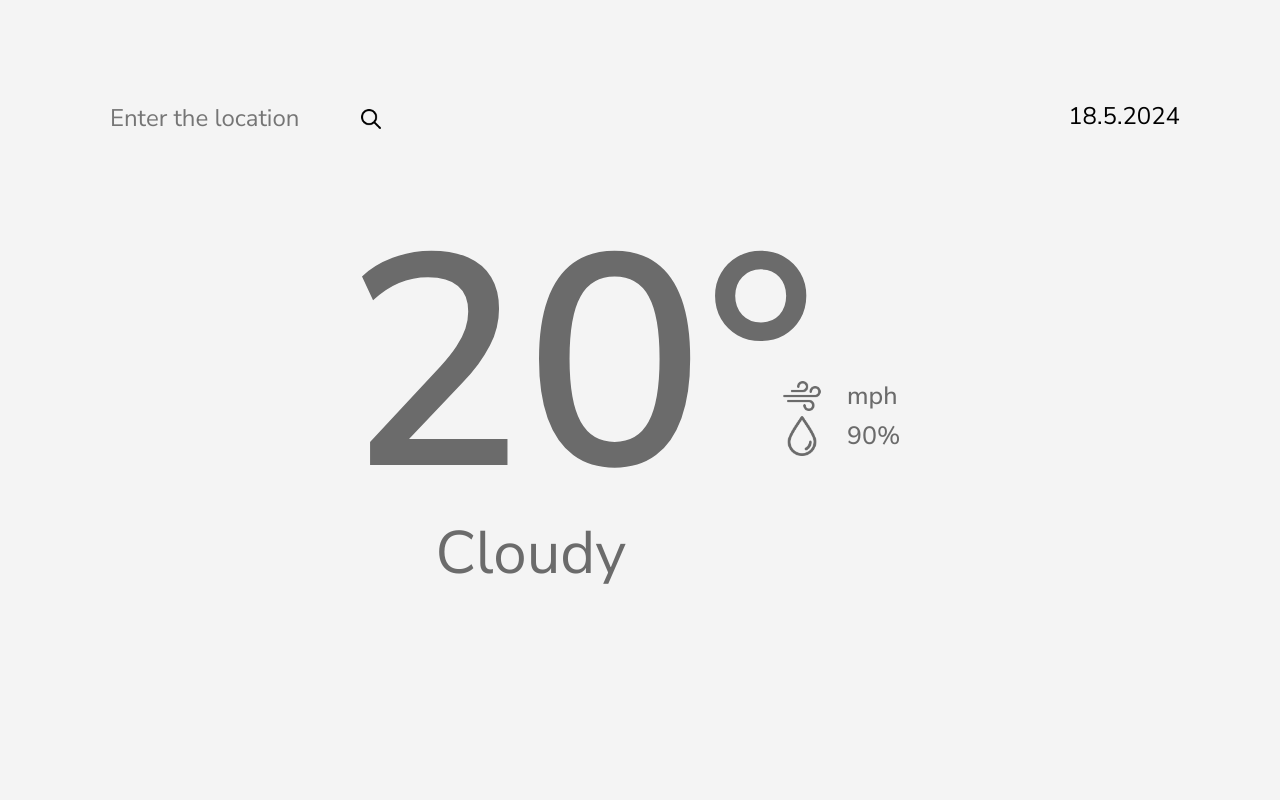
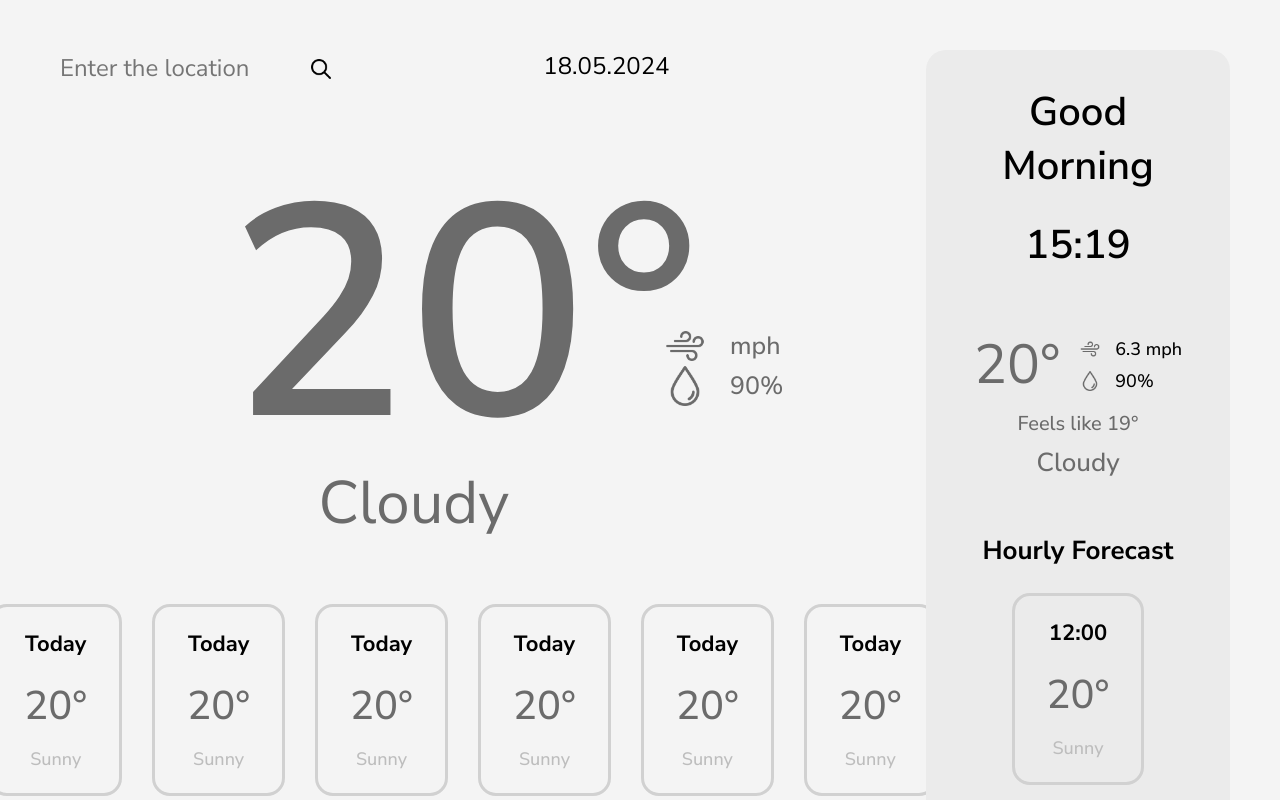
Before and after one commit to yablonya/practice-weather-app, a Next.js app: page / in a window 1280 px wide. Shown: the top 800 px of the page. Built offline with nearby package versions, Linux system fonts and the light colour scheme.

Commit message:
added details panel with hourly forecast and created custom hook for date and time

```diff
--- a/src/app/global.scss
+++ b/src/app/global.scss
@@ -6,6 +6,6 @@
 }
 
 body {
-  margin: 100px;
+  margin: 50px;
   background-color: #f4f4f4;
 }
--- a/src/app/page.js
+++ b/src/app/page.js
@@ -1,10 +1,12 @@
 import MainBlock from "@/components/main-block/MainBlock";
 import styles from "./global.scss";
+import DetailsBlock from "@/components/details-block/DetailsBlock";
 
 export default function Home() {
   return (
-    <main>
+    <main style={{display: 'flex'}}>
       <MainBlock/>
+      <DetailsBlock/>
     </main>
   );
 }
--- /dev/null
+++ b/src/components/details-block/DetailsBlock.js
@@ -0,0 +1,49 @@
+'use client'
+import React from 'react';
+import styles from './DetailsBlock.module.scss'
+import Image from "next/image";
+import TempCard from "@/components/temp-card/TempCard";
+import {dateTimeFormatting} from "@/utils";
+import useDateTime from "@/utils/useDateTime";
+
+const DetailsBlock = () => {
+  const {hours, minutes} = useDateTime();
+
+  return (
+    <div className={styles.container}>
+      <div className={styles.details}>
+        <h2>Good Morning</h2>
+        <h2>
+          {dateTimeFormatting(hours)}:{dateTimeFormatting(minutes)}
+        </h2>
+        <div className={styles.currentWeather}>
+          <div>20&deg;</div>
+          <div>
+            <div>
+              <Image src="/images/windy.png" alt="Wind" width={20} height={20}/>
+              6.3 mph
+            </div>
+            <div>
+              <Image src="/images/drop.png" alt="Drop" width={20} height={20}/>
+              90%
+            </div>
+          </div>
+        </div>
+        <div className={styles.additionalInfo}>Feels like 19&deg;</div>
+        <div className={styles.additionalInfo}>Cloudy</div>
+      </div>
+
+      <div className={styles.hourlyForecast}>
+        <h3>Hourly Forecast</h3>
+        <TempCard hour={'12:00'} temp={20} weather={'Sunny'}/>
+        <TempCard hour={'13:00'} temp={20} weather={'Sunny'}/>
+        <TempCard hour={'14:00'} temp={20} weather={'Sunny'}/>
+        <TempCard hour={'15:00'} temp={20} weather={'Sunny'}/>
+        <TempCard hour={'16:00'} temp={20} weather={'Sunny'}/>
+        <TempCard hour={'17:00'} temp={20} weather={'Sunny'}/>
+      </div>
+    </div>
+  );
+};
+
+export default DetailsBlock;
--- /dev/null
+++ b/src/components/details-block/DetailsBlock.module.scss
@@ -0,0 +1,72 @@
+.container {
+  background-color: #ebebeb;
+  width: 28%;
+  border-radius: 20px;
+  padding: 35px;
+}
+
+.details {
+  h2 {
+    margin: 0 0 25px 0;
+    text-align: center;
+    font-size: 40px;
+    font-weight: 600;
+  }
+}
+
+.currentWeather {
+  display: flex;
+  justify-content: center;
+  align-items: center;
+  gap: 20px;
+  padding-top: 30px;
+
+  & > div:first-child {
+    color: #6b6b6b;
+    font-size: 55px;
+  }
+
+  & > div:last-child {
+    display: flex;
+    flex-direction: column;
+    justify-content: center;
+    gap: 8px;
+    font-size: 18px;
+    font-weight: 500;
+    color: #000000;
+
+    div {
+      display: flex;
+      align-items: center;
+      gap: 15px;
+    }
+  }
+}
+
+.additionalInfo {
+  color: #6b6b6b;
+  text-align: center;
+  font-size: 20px;
+  margin: 8px 0;
+  font-weight: 500;
+}
+
+.additionalInfo:last-child {
+  font-size: 26px;
+}
+
+.hourlyForecast {
+  padding-top: 20px;
+  display: flex;
+  flex-wrap: wrap;
+  justify-content: center;
+  gap: 20px;
+
+  h3 {
+    font-size: 26px;
+    font-weight: 700;
+    text-align: center;
+    width: 100%;
+    margin: 25px 0 5px;
+  }
+}
--- a/src/components/main-block/MainBlock.js
+++ b/src/components/main-block/MainBlock.js
@@ -1,22 +1,17 @@
 "use client";
 
-import React, {useEffect, useState} from 'react';
+import React from 'react';
 import styles from "./MainBlock.module.scss";
 import Image from "next/image";
+import TempCard from "@/components/temp-card/TempCard";
+import {dateTimeFormatting} from "@/utils";
+import useDateTime from "@/utils/useDateTime";
 
 const MainBlock = () => {
-  const [currentDate, setCurrentDate] = useState(new Date());
-
-  useEffect(() => {
-    const timer = setInterval(() => {
-      setCurrentDate(new Date());
-    }, 1000);
-
-    return () => clearInterval(timer);
-  }, []);
+  const {day, month, year} = useDateTime();
 
   return (
-    <div>
+    <div className={styles.container}>
       <div className={styles.header}>
         <form action="#">
           <input type="search" placeholder="Enter the location" required/>
@@ -25,7 +20,7 @@ const MainBlock = () => {
           </button>
         </form>
         <p>
-          {currentDate.getDate()}.{currentDate.getMonth()}.{currentDate.getFullYear()}
+          {dateTimeFormatting(day)}.{dateTimeFormatting(month)}.{year}
         </p>
       </div>
 
@@ -46,6 +41,15 @@ const MainBlock = () => {
         </div>
       </div>
 
+      <div className={styles.weeklyForecast}>
+        <TempCard day={'Today'} temp={20} weather={'Sunny'}/>
+        <TempCard day={'Today'} temp={20} weather={'Sunny'}/>
+        <TempCard day={'Today'} temp={20} weather={'Sunny'}/>
+        <TempCard day={'Today'} temp={20} weather={'Sunny'}/>
+        <TempCard day={'Today'} temp={20} weather={'Sunny'}/>
+        <TempCard day={'Today'} temp={20} weather={'Sunny'}/>
+      </div>
+
     </div>
   );
 };
--- a/src/components/main-block/MainBlock.module.scss
+++ b/src/components/main-block/MainBlock.module.scss
@@ -1,9 +1,14 @@
+.container {
+  margin-right: 50px;
+  width: 70%;
+}
+
 .header {
   display: flex;
   justify-content: space-between;
 
   p {
-    margin: 0;
+    margin: 0 25% 0 0;
     font-size: 24px;
   }
 
@@ -46,7 +51,6 @@
         cursor: pointer;
       }
     }
-
   }
 }
 
@@ -55,7 +59,7 @@
   display: flex;
   justify-content: center;
   align-content: flex-end;
-  padding-top: 100px;
+  padding: 100px 0 0 120px;
 
   .leftBlock {
     text-align: center;
@@ -89,3 +93,10 @@
     }
   }
 }
+
+.weeklyForecast {
+  display: flex;
+  gap: 30px;
+  justify-content: center;
+  padding-top: 60px;
+}
--- /dev/null
+++ b/src/components/temp-card/TempCard.js
@@ -0,0 +1,14 @@
+import React from 'react';
+import styles from './TempCard.module.scss'
+
+const TempCard = ({day, hour, temp, weather}) => {
+  return (
+    <div className={styles.card}>
+      <h5>{day ? day : hour}</h5>
+      <div>{temp}&deg;</div>
+      <p>{weather}</p>
+    </div>
+  );
+};
+
+export default TempCard;
--- /dev/null
+++ b/src/components/temp-card/TempCard.module.scss
@@ -0,0 +1,30 @@
+.card {
+  width: fit-content;
+  padding: 22px 32px;
+  display: flex;
+  flex-direction: column;
+  gap: 14px;
+  border: 3px solid #d1d1d1;
+  border-radius: 18px;
+
+  h5 {
+    font-size: 22px;
+    text-align: center;
+    margin: 0 0 6px 0;
+  }
+
+  div {
+    font-size: 40px;
+    font-weight: 500;
+    text-align: center;
+    color: #6b6b6b;
+  }
+
+  p {
+    font-size: 18px;
+    text-align: center;
+    color: #bdbdbd;
+    font-weight: 500;
+    margin: 0;
+  }
+}
--- /dev/null
+++ b/src/utils/index.js
@@ -0,0 +1,3 @@
+export function dateTimeFormatting(num) {
+  return num > 10 ? num : `0${num}`;
+}
--- /dev/null
+++ b/src/utils/useDateTime.js
@@ -0,0 +1,23 @@
+import {useEffect, useState} from "react";
+
+const useDateTime = () => {
+  const [currentDate, setCurrentDate] = useState(new Date());
+
+  useEffect(() => {
+    const timer = setInterval(() => {
+      setCurrentDate(new Date());
+    }, 1000);
+
+    return () => clearInterval(timer);
+  }, []);
+
+  return {
+    hours: currentDate.getHours(),
+    minutes: currentDate.getMinutes(),
+    day: currentDate.getDate(),
+    month: currentDate.getMonth(),
+    year: currentDate.getFullYear()
+  }
+}
+
+export default useDateTime;
```
